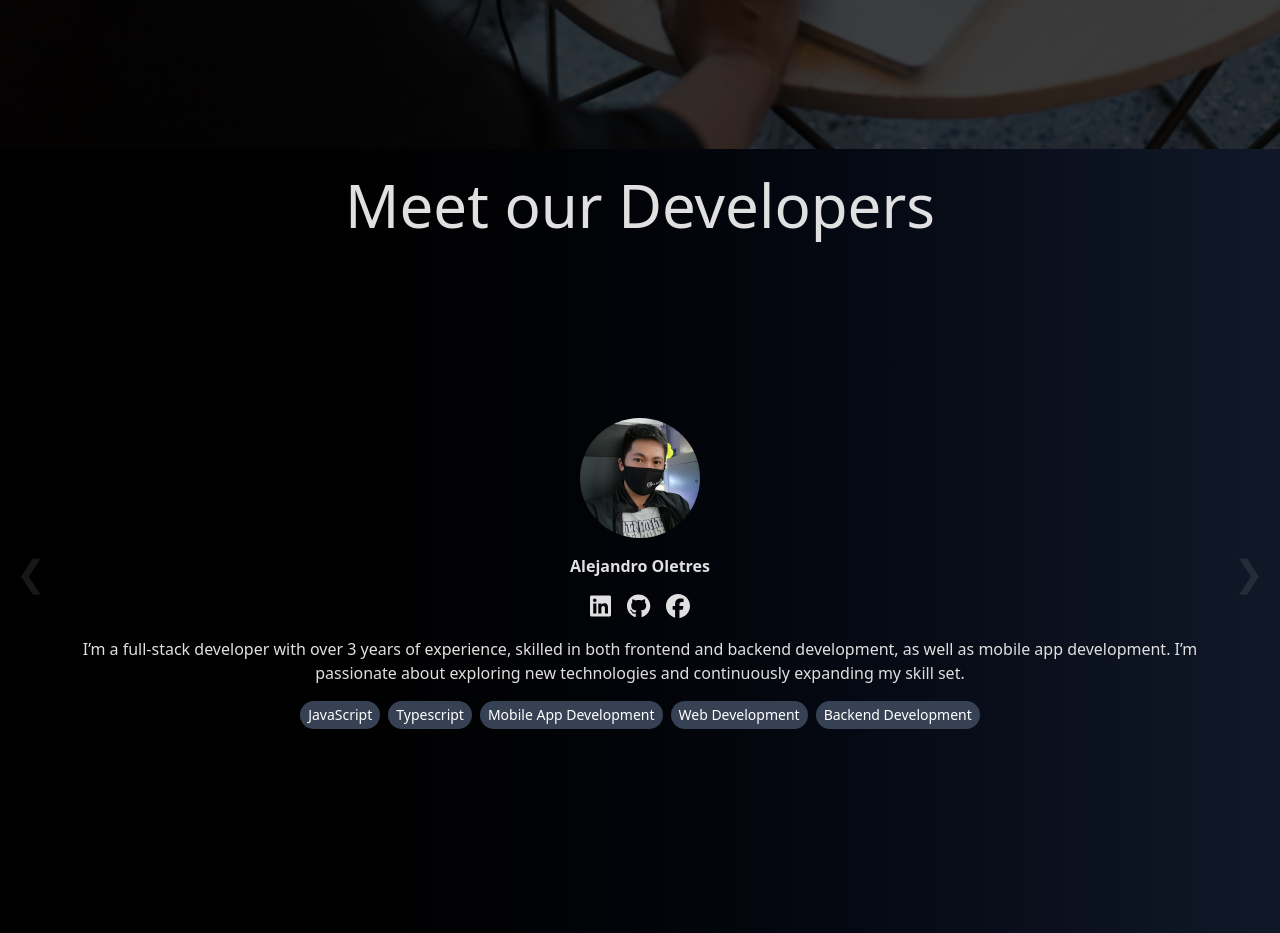
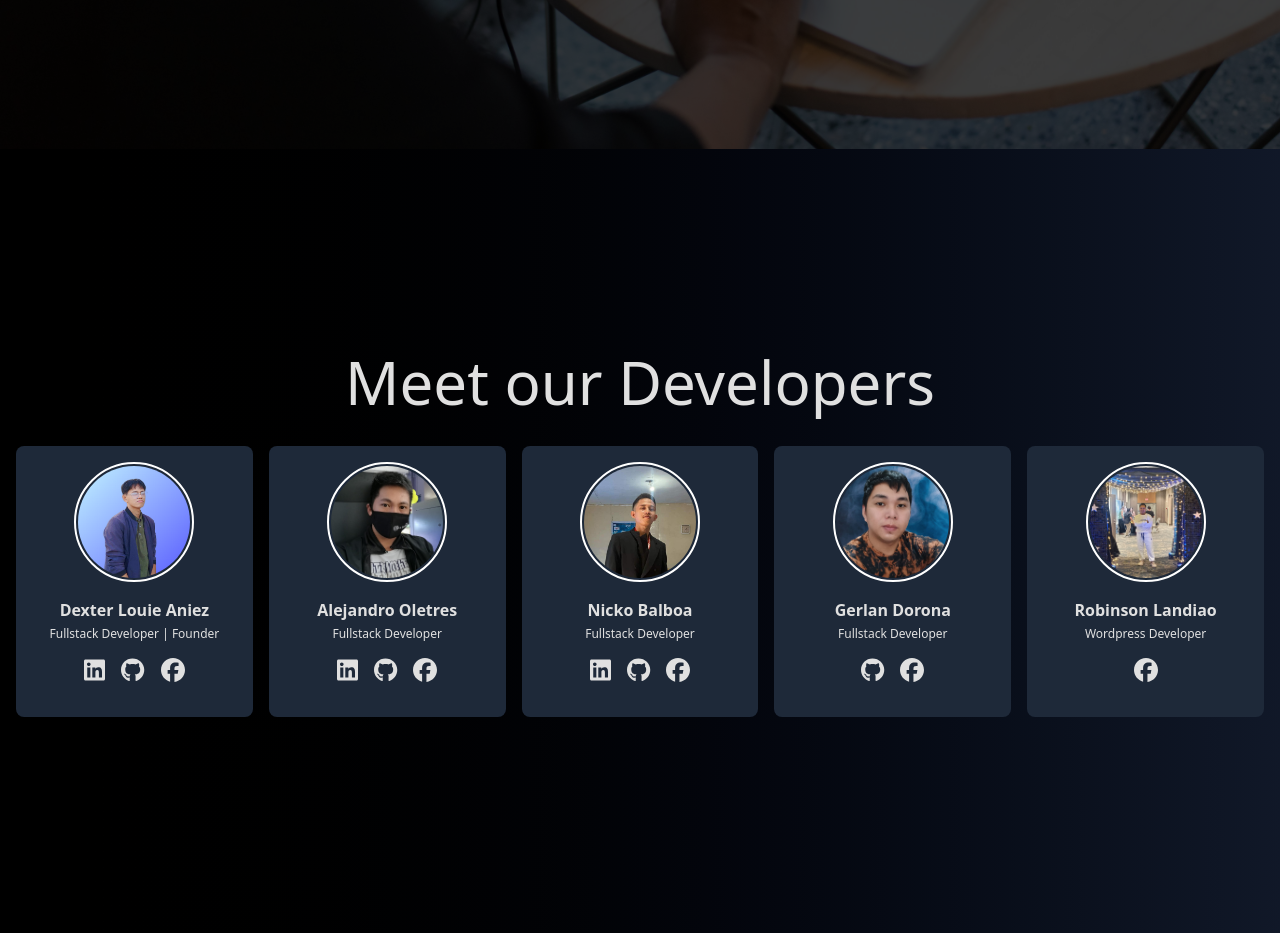
Before and after one commit to Quantum-Code-Solutions/portfolio, a React (Vite) app: page / in a window 1280 px wide. Shown: the part 651-1584 px from the top of the page. Built offline with nearby package versions, Linux system fonts and the light colour scheme.

Commit message:
removed carousel

```diff
--- a/src/parts/developers/Developers.tsx
+++ b/src/parts/developers/Developers.tsx
@@ -1,4 +1,3 @@
-import { useState, useEffect } from "react";
 import { FontAwesomeIcon } from "@fortawesome/react-fontawesome";
 import {
   faLinkedin,
@@ -14,8 +13,7 @@ type Developer = {
     github?: string;
     facebook?: string;
   };
-  description: string;
-  expertise: string[];
+  role: string;
 };
 
 const Developers = () => {
@@ -28,16 +26,7 @@ const Developers = () => {
         github: "https://github.com/LodiAniez",
         facebook: "https://www.facebook.com/louieaniez/",
       },
-      description:
-        "I’m a full-stack developer with 5+ years of experience, specializing in TypeScript frameworks for both backend and frontend. As the founder of Quantum Code Solutions, I’m passionate about software development and mentoring others. I thrive in leadership roles, guiding teams and delivering high-quality solutions, all while viewing programming as both a career and a hobby.",
-      expertise: [
-        "JavaScript",
-        "Web Development",
-        "Node.js",
-        "Typescript",
-        "Mobile App Development",
-        "Backend Development",
-      ],
+      role: "Fullstack Developer | Founder",
     },
     {
       name: "Alejandro Oletres",
@@ -47,15 +36,7 @@ const Developers = () => {
         github: "https://github.com/alOletres",
         facebook: "https://www.facebook.com/ale.oletres",
       },
-      description:
-        "I’m a full-stack developer with over 3 years of experience, skilled in both frontend and backend development, as well as mobile app development. I’m passionate about exploring new technologies and continuously expanding my skill set.",
-      expertise: [
-        "JavaScript",
-        "Typescript",
-        "Mobile App Development",
-        "Web Development",
-        "Backend Development",
-      ],
+      role: "Fullstack Developer",
     },
     {
       name: "Nicko Balboa",
@@ -65,15 +46,7 @@ const Developers = () => {
         github: "https://github.com/NBalboa",
         facebook: "https://www.facebook.com/ni.c.ko.73744",
       },
-      description:
-        "I'm a full-stack developer passionate about both frontend and backend, constantly learning and evolving. For me, programming is more than a job—it's a hobby I love.",
-      expertise: [
-        "JavaScript",
-        "Typescript",
-        "Web Development",
-        "PHP",
-        "Backend Development",
-      ],
+      role: "Fullstack Developer",
     },
     {
       name: "Gerlan Dorona",
@@ -82,14 +55,7 @@ const Developers = () => {
         github: "https://github.com/lanzy-lanzy",
         facebook: "https://www.facebook.com/lanzgerlan",
       },
-      description:
-        "I am a skilled full-stack developer specializing in Python Django for backend development and templates with Tailwind CSS for frontend design. I build robust, scalable web applications with a focus on efficiency, security, and seamless user experience,",
-      expertise: [
-        "Python",
-        "Web Development",
-        "Mobile App Development",
-        "Backend Development",
-      ],
+      role: "Fullstack Developer",
     },
     {
       name: "Robinson Landiao",
@@ -97,84 +63,63 @@ const Developers = () => {
       socialLinks: {
         facebook: "https://www.facebook.com/Binson041798",
       },
-      description:
-        "Lorem ipsum dolor sit amet, consectetur adipiscing elit. Sed do eiusmod tempor incididunt ut labore et dolore magna aliqua. Ut enim ad minim veniam, quis nostrud exercitation ullamco laboris nisi ut aliquip ex ea commodo consequat.",
-      expertise: ["Wordpress", "Wix", "Web Development", "Web Design"],
+      role: "Wordpress Developer",
     },
   ];
 
-  const [currentIndex, setCurrentIndex] = useState(0);
-  const [isHovered, setIsHovered] = useState(false);
-
-  const nextSlide = () => {
-    setCurrentIndex((prevIndex) => (prevIndex + 1) % developers.length);
-  };
-
-  const prevSlide = () => {
-    setCurrentIndex((prevIndex) =>
-      prevIndex === 0 ? developers.length - 1 : prevIndex - 1
-    );
-  };
-
-  useEffect(() => {
-    if (!isHovered) {
-      const interval = setInterval(nextSlide, 4000);
-      return () => clearInterval(interval);
-    }
-  }, [isHovered]);
-
   return (
-    <div
-      className="relative min-h-[calc(100vh-4rem)] overflow-hidden bg-gradient-to-r from-black to-gray-900 py-6"
-      onMouseEnter={() => setIsHovered(true)}
-      onMouseLeave={() => setIsHovered(false)}
-    >
+    <div className="relative min-h-[calc(100vh-4rem)] overflow-hidden bg-gradient-to-r from-black to-gray-900 py-6">
       <div
         id="developers"
-        className="min-h-[calc(100vh-4rem)] flex flex-col items-center text-[#E0E0E0]"
+        className="min-h-[calc(100vh-4rem)] flex flex-col items-center text-[#E0E0E0] justify-center"
       >
         <div className="min-h-[4rem] flex items-center justify-center text-6xl text-center">
           Meet our Developers
         </div>
-        <div className="flex items-center min-h-[calc(100vh-8rem)] w-full">
-          <div className="relative w-full flex justify-center items-center">
-            <button
-              onClick={prevSlide}
-              className="absolute left-0 p-4 text-4xl opacity-10 hover:opacity-none transition-all duration-300 cursor-pointer"
+        <div
+          id="grid"
+          className="flex justify-between gap-4 flex-wrap w-full p-4 mt-4 overflow-x-auto md:overflow-visible"
+        >
+          {developers.map((developer, index) => (
+            <div
+              key={index}
+              className="flex flex-col items-center p-4 rounded-lg bg-gray-800 bg-opacity-50 flex-1 min-w-[200px]"
             >
-              &#10094;
-            </button>
-            <div className="flex-shrink-0 flex flex-col items-center p-4 rounded-lg w-full transition-opacity duration-500 ease-in-out">
-              <img
-                src={developers[currentIndex].image}
-                alt={developers[currentIndex].name}
-                className="w-30 h-30 rounded-full mb-4"
-              />
-              <label htmlFor="name" className="pb-4 font-bold">
-                {developers[currentIndex].name}
+              <div className="relative mb-4">
+                <img
+                  src={developer.image}
+                  alt={developer.name}
+                  className="w-30 h-30 rounded-full border-2 border-white p-[2px]"
+                />
+              </div>
+              <label htmlFor="name" className="pb-1 font-bold text-center">
+                {developer.name}
               </label>
+              <div className="text-center mb-4 max-w-9/10 text-xs">
+                <p>{developer.role}</p>
+              </div>
               <div className="flex gap-4 mb-4">
-                {developers[currentIndex].socialLinks.linkedin && (
+                {developer.socialLinks.linkedin && (
                   <a
-                    href={developers[currentIndex].socialLinks.linkedin}
+                    href={developer.socialLinks.linkedin}
                     target="_blank"
                     rel="noopener noreferrer"
                   >
                     <FontAwesomeIcon icon={faLinkedin} className="text-2xl" />
                   </a>
                 )}
-                {developers[currentIndex].socialLinks.github && (
+                {developer.socialLinks.github && (
                   <a
-                    href={developers[currentIndex].socialLinks.github}
+                    href={developer.socialLinks.github}
                     target="_blank"
                     rel="noopener noreferrer"
                   >
                     <FontAwesomeIcon icon={faGithub} className="text-2xl" />
                   </a>
                 )}
-                {developers[currentIndex].socialLinks.facebook && (
+                {developer.socialLinks.facebook && (
                   <a
-                    href={developers[currentIndex].socialLinks.facebook}
+                    href={developer.socialLinks.facebook}
                     target="_blank"
                     rel="noopener noreferrer"
                   >
@@ -182,27 +127,8 @@ const Developers = () => {
                   </a>
                 )}
               </div>
-              <div className="text-center mb-4 max-w-9/10">
-                <p>{developers[currentIndex].description}</p>
-              </div>
-              <div className="flex flex-wrap gap-2 justify-center">
-                {developers[currentIndex].expertise.map((skill, skillIndex) => (
-                  <span
-                    key={skillIndex}
-                    className="bg-gray-700 text-white px-2 py-1 rounded-full text-sm"
-                  >
-                    {skill}
-                  </span>
-                ))}
-              </div>
             </div>
-            <button
-              onClick={nextSlide}
-              className="absolute right-0 p-4 text-4xl opacity-10 hover:opacity-none transition-all duration-300 cursor-pointer"
-            >
-              &#10095;
-            </button>
-          </div>
+          ))}
         </div>
       </div>
     </div>
```
Also changed, not shown: 2 other files (tests, documents, lock files or other folders).
